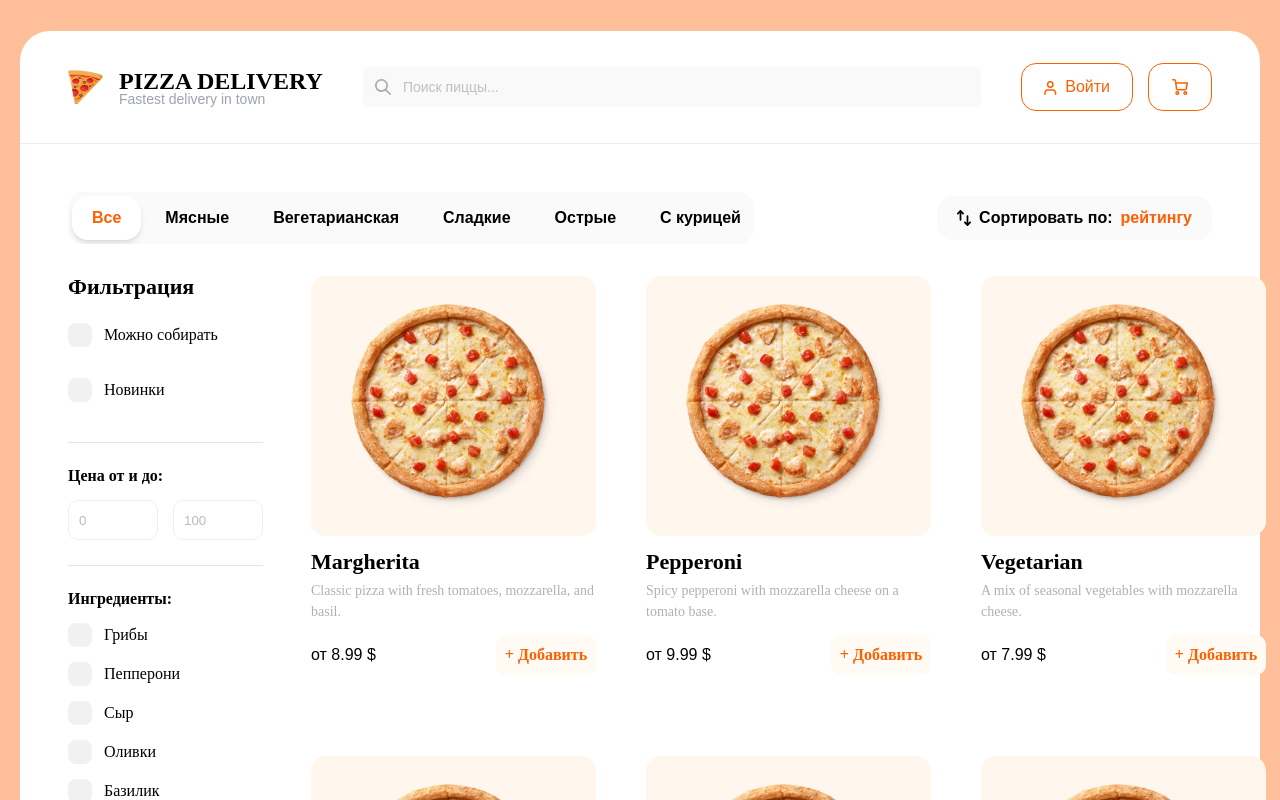
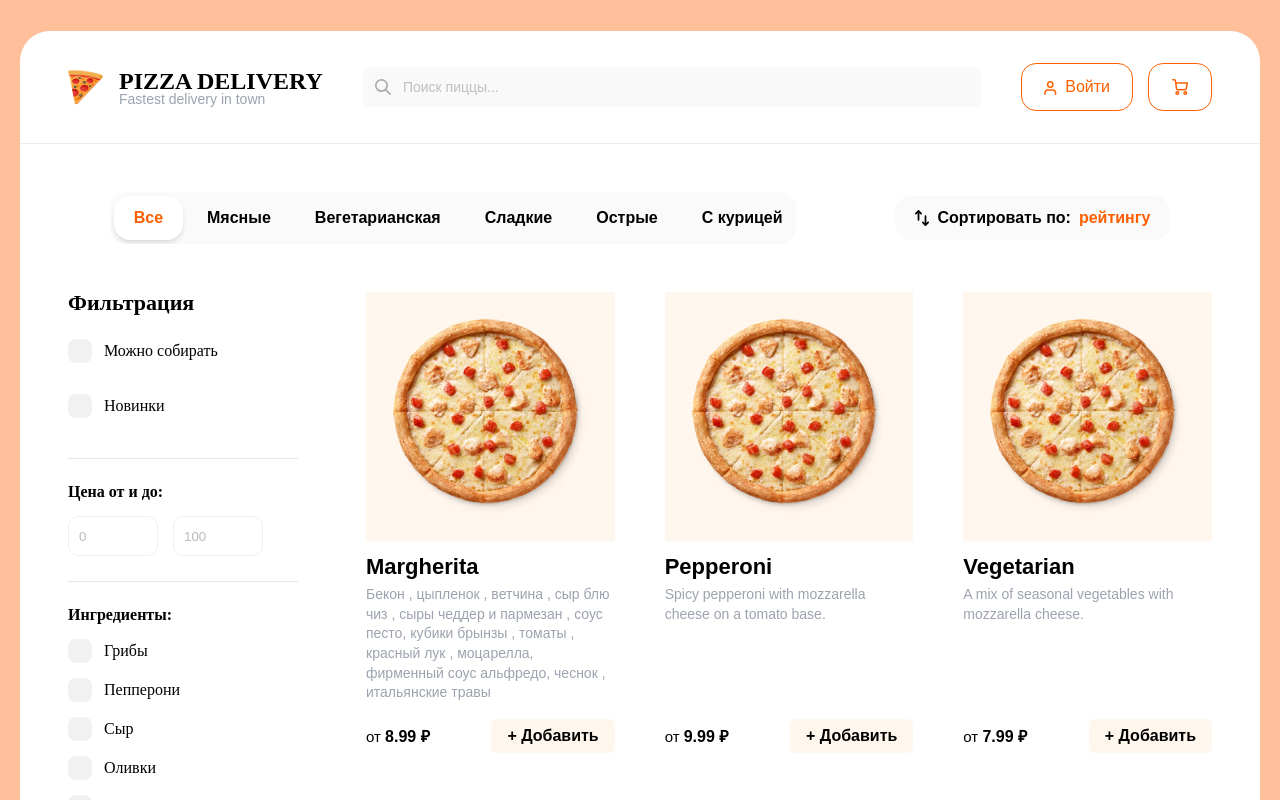
Before and after one commit to EgorVolg/pizza-delivery-v2, a React (Vite) app: page / in a window 1280 px wide. Shown: the top 800 px of the page. Built offline with nearby package versions, Linux system fonts and the light colour scheme.

Commit message:
feat: Refactor Homepage layout and styles; implement Filters component for enhanced filtering options

```diff
--- a/src/pages/Homepage.module.css
+++ b/src/pages/Homepage.module.css
@@ -1,6 +1,5 @@
 .main {
-  display: grid;
-  grid-template-columns: 1fr 3fr;
+  display: flex;
   gap: 48px;
 }
 
@@ -8,66 +7,22 @@
   padding: 2rem 3rem;
 }
 
-.filter_groups {
-  display: flex;
-  flex-direction: column;
-}
-
-.filter_group {
-  display: flex;
-  flex-direction: column;
-  gap: 1rem;
-  padding: 25px 0;
-}
-
-.filter_group + .filter_group {
-  border-top: 1px solid #e5e5e5;
-}
-
-.filter_price_sorting {
-  display: flex;
-  gap: 15px;
-}
-
-.input_container {
-}
-
-.price_input {
-  width: 90px;
-  height: 40px;
-  border: 1px solid #f0f0f0;
-  border-radius: 10px;
-
-  &::placeholder {
-    padding: 11px 10px;
-    color: #bbbbbb;
+.navbar {
+  @media (max-width: 1024px) {
+    display: none;
   }
-
-  &:focus {
-    outline: none;
-  }
-}
-
-.filter_title {
-  font-family: Nunito;
-  font-weight: 700;
-  font-style: Bold;
-  font-size: 22px;
-  line-height: 100%;
-  letter-spacing: 0%;
-}
-
-.filter_group_title {
-  font-family: Nunito;
-  font-weight: 700;
-  font-style: Bold;
-  font-size: 16px;
-  line-height: 100%;
-  letter-spacing: 0%;
 }
 
 .items_list {
   display: grid;
-  grid-template-columns: repeat(3, 1fr);
+  grid-template-columns: repeat(3, minmax(0, 1fr));
   gap: 50px;
+
+  @media (max-width: 1024px) {
+    grid-template-columns: repeat(2, minmax(0, 1fr));
+  }
+
+  @media (max-width: 768px) {
+    grid-template-columns: repeat(1, minmax(0, 1fr));
+  }
 }
--- a/src/pages/Homepage.tsx
+++ b/src/pages/Homepage.tsx
@@ -1,10 +1,9 @@
 import Container from "../shared/components/Container";
 import Header from "../shared/components/Header";
 import TopBar from "../shared/components/TopBar";
-import Button from "../shared/ui/Button";
 import { Card } from "../shared/components/Card";
 import styles from "./Homepage.module.css";
-import FilterCheckbox from "../shared/ui/FilterCheckbox";
+import { Filters } from "../shared/components/Filters";
 
 export interface Pizza {
   id: number;
@@ -17,7 +16,8 @@ const pizzas = [
   {
     id: 1,
     name: "Margherita",
-    description: "Classic pizza with fresh tomatoes, mozzarella, and basil.",
+    description:
+      "Бекон , цыпленок , ветчина , сыр блю чиз , сыры чеддер и пармезан , соус песто, кубики брынзы , томаты , красный лук , моцарелла, фирменный соус альфредо, чеснок , итальянские травы ",
     price: 8.99,
   },
   {
@@ -76,17 +76,6 @@ const pizzas = [
   },
 ];
 
-const ingredients = [
-  "Грибы",
-  "Пепперони",
-  "Сыр",
-  "Оливки",
-  "Базилик",
-  "Перец",
-  "Лук",
-  "Курица",
-];
-
 export function Homepage() {
   return (
     <div className="body">
@@ -95,52 +84,8 @@ export function Homepage() {
 
       <Container className={styles.main_container}>
         <main className={styles.main}>
-          <div className={styles.filter_groups}>
-            <h1 className={styles.filter_title}>Фильтрация</h1>
-            <div className={styles.filter_group}>
-              <FilterCheckbox text="Можно собирать" />
-              <FilterCheckbox text="Новинки" />
-            </div>
-
-            <div className={styles.filter_group}>
-              <p className={styles.filter_group_title}>Цена от и до:</p>
-              <div className={styles.filter_price_sorting}>
-                <div className={styles.input_container}>
-                  <input
-                    className={styles.price_input}
-                    type="text"
-                    placeholder="0"
-                  />
-                </div>
-                <div className={styles.input_container}>
-                  <input
-                    className={styles.price_input}
-                    type="text"
-                    placeholder="100"
-                  />
-                </div>
-              </div>
-              {/* <input type="range" min="0" max="1000" /> */}
-            </div>
-
-            <div className={styles.filter_group}>
-              <p className={styles.filter_group_title}>Ингредиенты:</p>
-              <div>
-                <ul>
-                  {ingredients.map((ingredient) => (
-                    <li key={ingredient}>
-                      <FilterCheckbox text={ingredient} />
-                    </li>
-                  ))}
-                </ul>
-              </div>
-              <div className={styles.filter_group}>
-                <p className={styles.filter_group_title}>Тип теста:</p>
-                <FilterCheckbox text="Традиционное" rounded />
-                <FilterCheckbox text="Толстое" rounded />
-              </div>
-            </div>
-            <Button>Применить</Button>
+          <div className={styles.navbar}>
+            <Filters />
           </div>
 
           <div className={styles.items_list}>
--- a/src/shared/components/Card.module.css
+++ b/src/shared/components/Card.module.css
@@ -1,84 +1,91 @@
 .card {
   display: flex;
   flex-direction: column;
-  align-items: center;
-
-  width: 285px;
-  height: 430px;
 }
 
-.img_container {
+.imageContainer {
   display: flex;
-  align-items: center;
   justify-content: center;
-  width: 100%;
-  height: 260px;
-  border-radius: 15px;
+  padding: 1.5rem;
   background: #fff7ee;
-
-  img {
-    width: auto;
-    height: 211px;
-  }
 }
 
-.info {
+.image {
   width: 100%;
-
-  padding-top: 15px;
-  padding-bottom: 13px;
+  height: auto;
+  object-fit: contain;
 }
 
 .title {
-  display: flex;
-  font-family: Nunito;
-  font-weight: 700;
-  font-style: Bold;
-  font-size: 22px;
-  line-height: 100%;
-  letter-spacing: 0%;
-  padding-bottom: 7px;
-  color: #000000;
+  font-size: clamp(18px, 2vw, 22px);
+  font-weight: bold;
+  margin-bottom: 0.25rem;
+  margin-top: 0.75rem;
+  line-height: 1.3;
 }
 
-.description {
-  display: flex;
-  color: #b1b1b1;
-
-  font-family: Nunito;
-  font-weight: 400;
-  font-style: Regular;
-  font-size: 14px;
-  line-height: 21px;
-  letter-spacing: 0%;
+.ingredients {
+  font-size: clamp(10px, 1.5vw, 14px);
+  color: #9ca3af;
+  line-height: 1.4;
+  height: 100%;
 }
 
-.bottom_content {
+.priceContainer {
   display: flex;
-  width: 100%;
   justify-content: space-between;
   align-items: center;
+  margin-top: clamp(0.75rem, 2vw, 1rem);
+  gap: clamp(0.25rem, 1.5vw, 0.5rem);
+}
+
+.price {
+  font-size: clamp(12px, 1.25vw, 15px);
+  white-space: nowrap;
+}
+
+.priceBold {
+  font-weight: bold;
+  font-size: clamp(13px, 1.5vw, 16px);
+  white-space: nowrap;
 }
 
 .button {
   display: flex;
   align-items: center;
   justify-content: center;
+  font-weight: bold;
+  font-size: clamp(12px, 1.5vw, 1rem);
+  padding: clamp(0.375rem, 1vw, 0.5rem) clamp(0.75rem, 2vw, 1rem);
+  border-radius: 0.375rem;
+  background-color: #fff7ee;
+  color: inherit;
+  border: none;
+  cursor: pointer;
+  white-space: nowrap;
+  transition: all 0.2s ease;
+  min-width: max-content;
+}
 
-  width: 100px;
-  height: 40px;
+.button:hover {
+  background-color: #ffebd5;
+  transform: scale(1.02);
+}
 
-  background: #fffaf4;
-  border-radius: 10px;
+.button:active {
+  transform: scale(0.98);
+}
 
-  font-family: Nunito;
-  font-weight: 700;
-  font-style: Bold;
-  font-size: 16px;
-  line-height: 100%;
-  letter-spacing: 0%;
+@media (max-width: 768px) {
+  .ingredients {
+    margin-bottom: 0.5rem;
+  }
+}
 
-  cursor: pointer;
-  border: none;
-  color: #fe5f00;
+/* Адаптация для очень маленьких экранов */
+@media (max-width: 480px) {
+  .button {
+    width: 100%;
+    margin-top: 0.5rem;
+  }
 }
--- a/src/shared/components/Card.tsx
+++ b/src/shared/components/Card.tsx
@@ -5,22 +5,19 @@ import styles from "./Card.module.css";
 export const Card = ({ pizza }: { pizza: Pizza }) => {
   return (
     <div className={styles.card}>
-      <div className={styles.img_container}>
-        <img src={pizzaImage} alt="Pizza" className={styles.image} />
+      <div className={styles.imageContainer}>
+        <img className={styles.image} src={pizzaImage} alt={pizza.name} />
       </div>
 
-      <div className={styles.content}>
-        <div className={styles.info}>
-          <h2 className={styles.title}>{pizza.name}</h2>
-          <p className={styles.description}>
-            {pizza.description}
-          </p>
-        </div>
+      <h3 className={styles.title}>{pizza.name}</h3>
+      <p className={styles.ingredients}>{pizza.description}</p>
 
-        <div className={styles.bottom_content}>
-          <div className={styles.price}>от {pizza.price} $</div>
-          <button className={styles.button}>+ Добавить</button>
-        </div>
+      <div className={styles.priceContainer}>
+        <span className={styles.price}>
+          от <b className={styles.priceBold}>{pizza.price} ₽</b>
+        </span>
+
+        <button className={styles.button}>+ Добавить</button>
       </div>
     </div>
   );
--- a/src/shared/components/Categories.module.css
+++ b/src/shared/components/Categories.module.css
@@ -13,7 +13,7 @@
     display: flex;
     flex-wrap: wrap;
     max-width: 100%;
-    gap: .5rem;
+    gap: 0.5rem;
   }
 }
 
--- /dev/null
+++ b/src/shared/components/Filters.module.css
@@ -0,0 +1,60 @@
+.filter_groups {
+  display: flex;
+  display: flex;
+  flex-direction: column;
+  width: 250px;
+}
+
+.filter_group {
+  display: flex;
+  flex-direction: column;
+  gap: 1rem;
+  padding: 25px 0;
+  width: 230px;
+}
+
+.filter_group + .filter_group {
+  border-top: 1px solid #e5e5e5;
+}
+
+.filter_price_sorting {
+  display: flex;
+  gap: 15px;
+}
+
+.input_container {
+}
+
+.price_input {
+  width: 90px;
+  height: 40px;
+  border: 1px solid #f0f0f0;
+  border-radius: 10px;
+
+  &::placeholder {
+    padding: 11px 10px;
+    color: #bbbbbb;
+  }
+
+  &:focus {
+    outline: none;
+  }
+}
+
+.filter_title {
+  font-family: Nunito;
+  font-weight: 700;
+  font-style: Bold;
+  font-size: 22px;
+  line-height: 100%;
+  letter-spacing: 0%;
+}
+
+.filter_group_title {
+  font-family: Nunito;
+  font-weight: 700;
+  font-style: Bold;
+  font-size: 16px;
+  line-height: 100%;
+  letter-spacing: 0%;
+}
--- /dev/null
+++ b/src/shared/components/Filters.tsx
@@ -0,0 +1,63 @@
+import React from "react";
+import FilterCheckbox from "../ui/FilterCheckbox";
+import Button from "../ui/Button";
+
+const ingredients = [
+  "Грибы",
+  "Пепперони",
+  "Сыр",
+  "Оливки",
+  "Базилик",
+  "Перец",
+  "Лук",
+  "Курица",
+];
+import styles from "./Filters.module.css";
+
+export const Filters = () => {
+  return (
+    <div className={styles.filter_groups}>
+      <h1 className={styles.filter_title}>Фильтрация</h1>
+      <div className={styles.filter_group}>
+        <FilterCheckbox text="Можно собирать" />
+        <FilterCheckbox text="Новинки" />
+      </div>
+
+      <div className={styles.filter_group}>
+        <p className={styles.filter_group_title}>Цена от и до:</p>
+        <div className={styles.filter_price_sorting}>
+          <div className={styles.input_container}>
+            <input className={styles.price_input} type="text" placeholder="0" />
+          </div>
+          <div className={styles.input_container}>
+            <input
+              className={styles.price_input}
+              type="text"
+              placeholder="100"
+            />
+          </div>
+        </div>
+        {/* <input type="range" min="0" max="1000" /> */}
+      </div>
+
+      <div className={styles.filter_group}>
+        <p className={styles.filter_group_title}>Ингредиенты:</p>
+        <div>
+          <ul>
+            {ingredients.map((ingredient) => (
+              <li key={ingredient}>
+                <FilterCheckbox text={ingredient} />
+              </li>
+            ))}
+          </ul>
+        </div>
+        <div className={styles.filter_group}>
+          <p className={styles.filter_group_title}>Тип теста:</p>
+          <FilterCheckbox text="Традиционное" rounded />
+          <FilterCheckbox text="Толстое" rounded />
+        </div>
+      </div>
+      <Button>Применить</Button>
+    </div>
+  );
+};
--- a/src/shared/components/TopBar.module.css
+++ b/src/shared/components/TopBar.module.css
@@ -4,14 +4,23 @@
   background-color: white;
 
   z-index: 10;
+
+  @media (max-width: 768px) {
+    position: static;
+  }
 }
 
 .topbar_container {
   padding: 0 3rem;
   display: flex;
   align-items: center;
-  justify-content: space-between;
+  justify-content: space-around;
   flex-wrap: wrap;
   gap: 1rem;
   margin-top: 3rem;
+  padding-bottom: 1rem;
+
+  @media (max-width: 768px) {
+    justify-content: center;
+  }
 }
```
